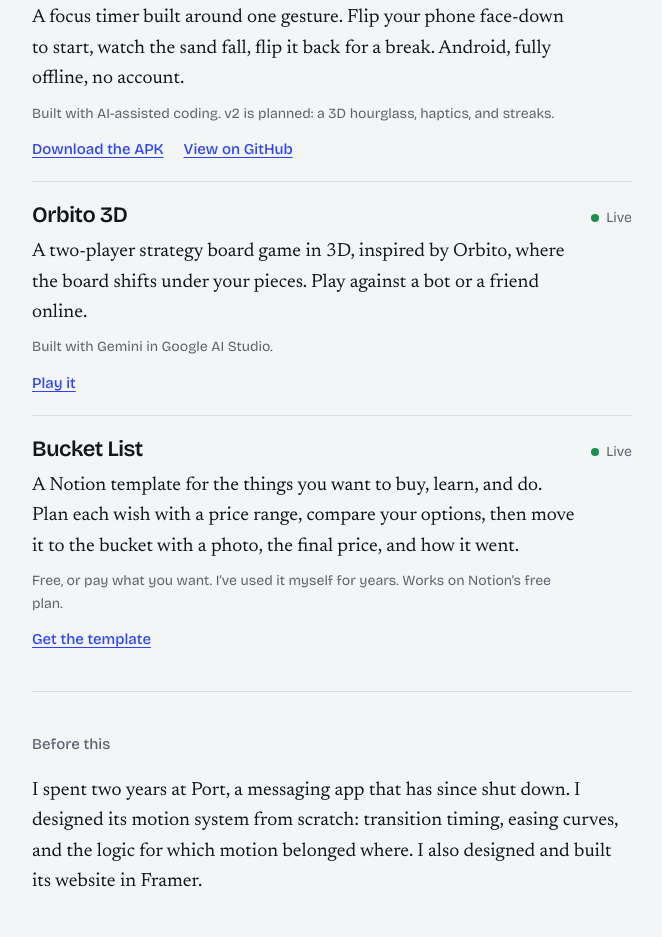
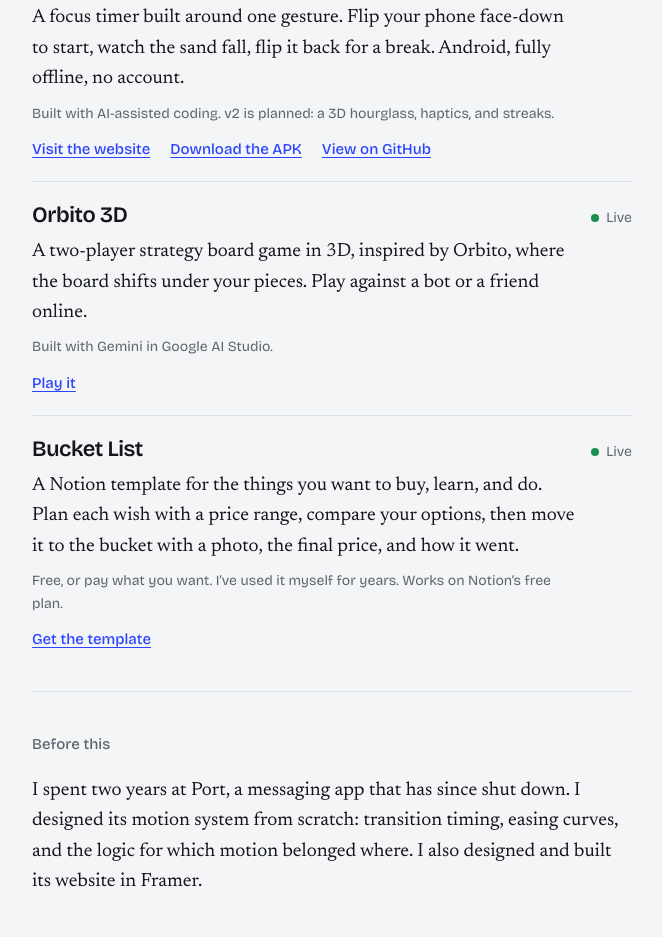
Before and after one commit to Rahul-Gaikar/rahul-gaikar.github.io, a plain HTML site: page index.html in a window 1280 px wide. Shown: the part 1086-2023 px from the top of the page, without its empty margins (308-970 px from the left). Drawn offline with nearby package versions, Linux system fonts and the light colour scheme.

Commit message:
Add Hourglass website link
Co-Authored-By: Claude Opus 5.5 <noreply@anthropic.com>

```diff
--- a/index.html
+++ b/index.html
@@ -716,6 +716,7 @@ const SITE = {
       text: "A focus timer built around one gesture. Flip your phone face-down to start, watch the sand fall, flip it back for a break. Android, fully offline, no account.",
       note: "Built with AI-assisted coding. v2 is planned: a 3D hourglass, haptics, and streaks.",
       links: [
+        { label: "Visit the website", url: "https://hourglassflip.framer.website" },
         { label: "Download the APK", url: "https://github.com/Rahul-Gaikar/Hourglass/releases/download/v1.0/app-debug.apk" },
         { label: "View on GitHub", url: "https://github.com/Rahul-Gaikar/Hourglass" }
       ]
```
